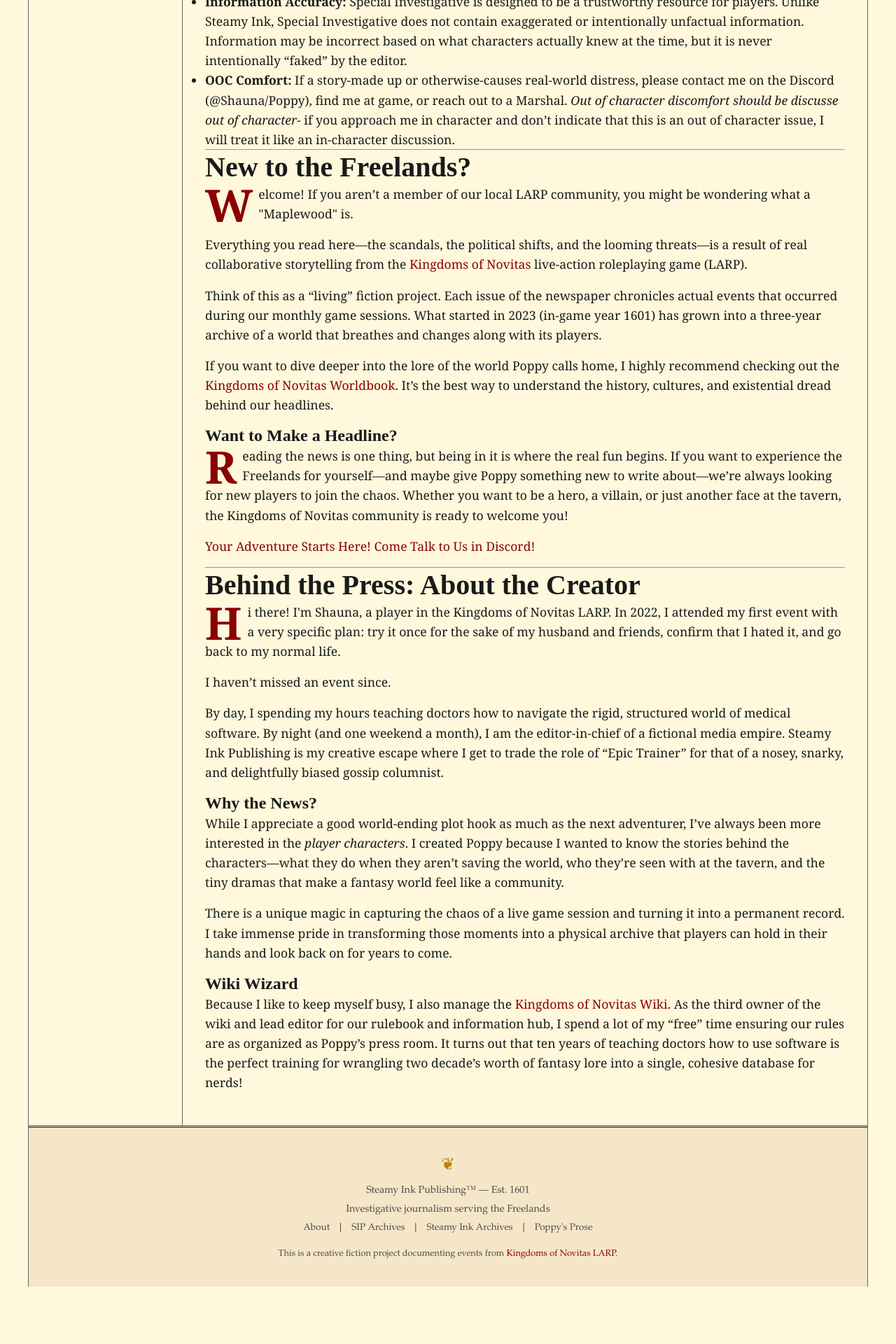
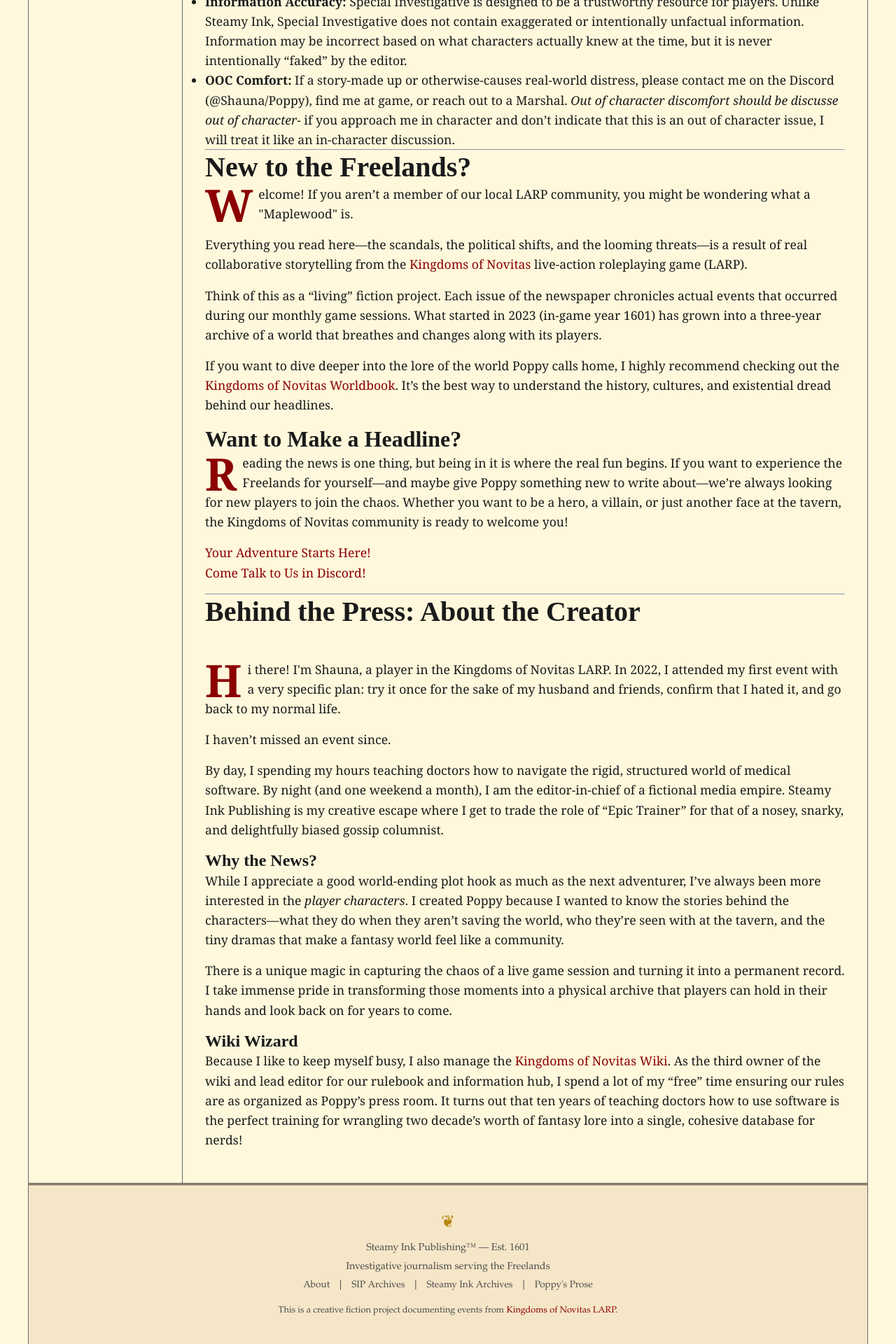
Before and after one commit to ftkatyowser/steamy-ink, a Jekyll site: the page built from about.md, in a window 1280 px wide. Shown: the part 1323-3243 px from the top of the page at 70% size. Built offline with Jekyll 4.4.1, drawn with Linux system fonts in a browser that asks for light colours; before the commit the page ends 3161 px from its top, so only the background shows below that.

Commit message:
checking line breaks

```diff
--- a/about.md
+++ b/about.md
@@ -47,16 +47,17 @@ Think of this as a "living" fiction project. Each issue of the newspaper chronic
 
 If you want to dive deeper into the lore of the world Poppy calls home, I highly recommend checking out the <a href="https://docs.google.com/document/d/1ZGJyN7LlyJN7yxlv1HTp43F4G-GrJBHe5hmr68MqmPU/edit?tab=t.0" target="_blank">Kingdoms of Novitas Worldbook</a>. It’s the best way to understand the history, cultures, and existential dread behind our headlines.
 
-### Want to Make a Headline?
+## Want to Make a Headline?
+
 <p class="drop-cap">Reading the news is one thing, but being in it is where the real fun begins. If you want to experience the Freelands for yourself—and maybe give Poppy something new to write about—we’re always looking for new players to join the chaos. Whether you want to be a hero, a villain, or just another face at the tavern, the Kingdoms of Novitas community is ready to welcome you!</p>
 
-<a href="https://www.kingdomsofnovitas.org/" target="_blank">Your Adventure Starts Here!</a>
+<a href="https://www.kingdomsofnovitas.org/" target="_blank">Your Adventure Starts Here!</a><br>
 <a href="https://discord.gg/NUcwZt4GgE" target="_blank">Come Talk to Us in Discord!</a>
 
 ---
 
 # Behind the Press: About the Creator
-
+<br>
 <p class="drop-cap"> Hi there! I'm Shauna, a player in the Kingdoms of Novitas LARP. In 2022, I attended my first event with a very specific plan: try it once for the sake of my husband and friends, confirm that I hated it, and go back to my normal life. </p>
 
 I haven't missed an event since.
```
